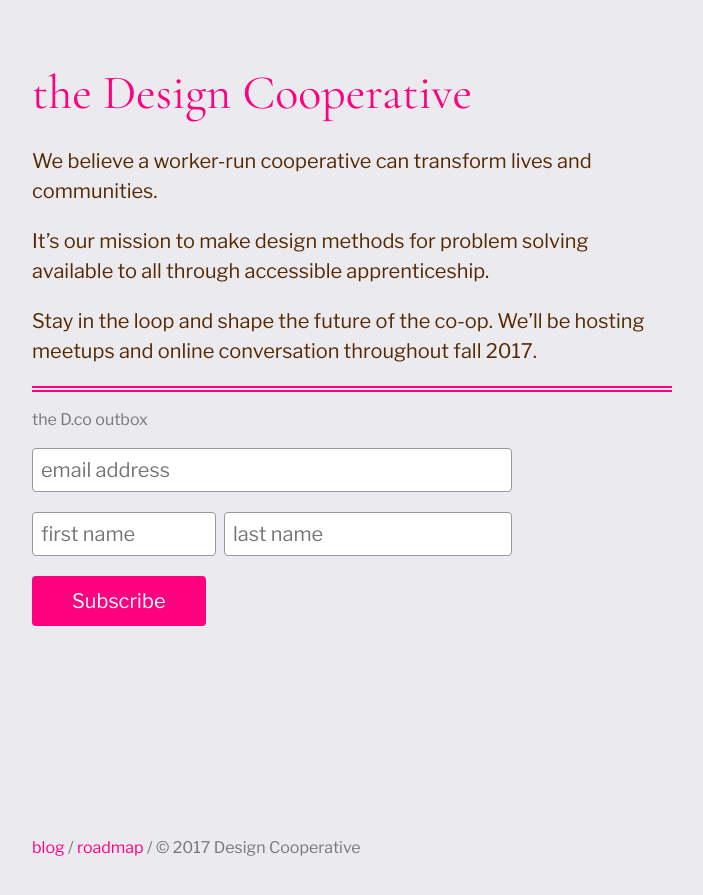
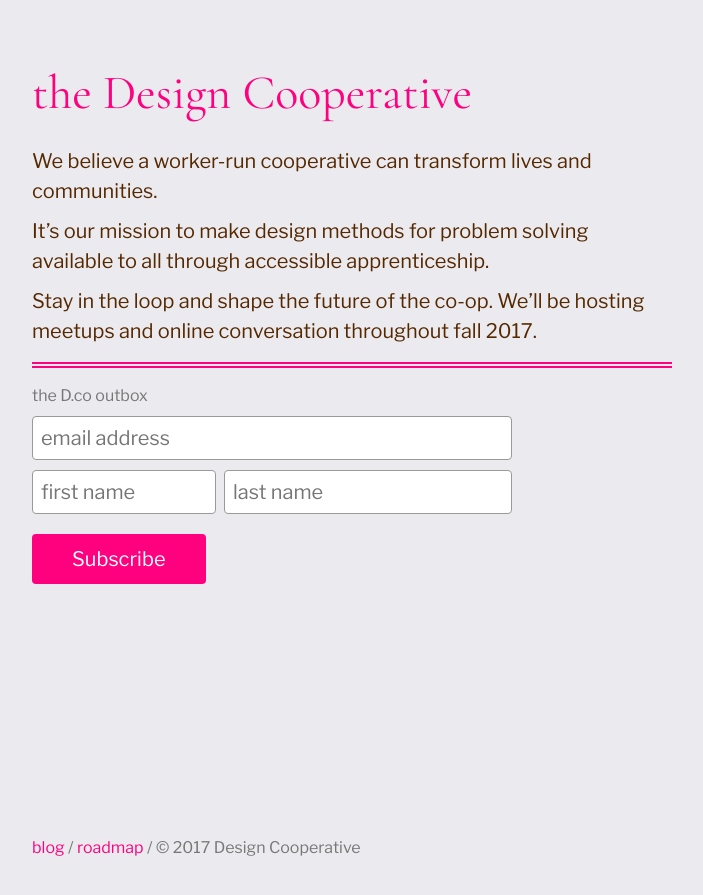
Before and after one commit to designcooperative/designcooperative.github.io, a Jekyll site: the page built from index.md, in a window 1280 px wide. Shown: the top 895 px of the page, without its empty margins (288-991 px from the left). Built offline with Jekyll 4.4.1, drawn with Linux system fonts in a browser that asks for light colours; comment, search, counter and statistics services are not loaded.

```diff
--- a/_config.yml
+++ b/_config.yml
@@ -3,4 +3,6 @@ description: "Write an awesome description for your new site here. It will appea
 
 markdown: kramdown
 permalink: pretty
+excerpt_separator: <!-- more -->
+
 theme: minima
--- a/_layouts/home.html
+++ b/_layouts/home.html
@@ -6,6 +6,8 @@
 <div id="manifesto">
 	{{ page.content | markdownify }}
 </div>
+
+<div class="divider"></div>
 
 <div id="subscribe">
 	<h3>the D.co outbox</h3>
--- a/assets/main.scss.css
+++ b/assets/main.scss.css
@@ -51,6 +51,7 @@ input.field:focus {
 }
 
 input.button {
+	margin-top: .5em;
 	padding: .5em 2em;
 	border: none;
 	cursor: pointer;
@@ -86,12 +87,26 @@ input.button:hover {
 }
 
 #manifesto {
-	border-bottom: 6px double #FF007F;
+	margin-bottom: 1em;
 }
 
 #subscribe {
 	width: 30em;
 	max-width: 100%;
+	margin-top: 1em;
+}
+
+.divider {
+	border-bottom: 6px double #FF007F;
+}
+
+.post-preview {
+	border: 1px solid #FF007F;
+	border-radius: 4px;
+	padding: 1em;
+}
+
+.post-excerpt, .post-content {
 	margin-top: 1em;
 }
 
@@ -118,7 +133,7 @@ input.button:hover {
     background-color: #562800;
 }
 
-h1, .secondary {
+h1, h2, .secondary {
 	color: #FF007F;
 }
 
@@ -129,12 +144,20 @@ h1 {
 	margin-bottom: .5em;
 }
 
+h2 {
+	font-family: "Libre Franklin", sans-serif;
+	font-size: 2em; /* 16 x 1.5 = 24 */
+	font-weight: 400;
+	line-height: 1.5em;
+	margin-bottom: .25em;
+}
+
 h3, .mc-field-group .mce_inline_error:last-child {
 	font-family: "Libre Franklin", sans-serif;
 	font-size: 1em; /* 16 x 1 = 16 */
 	font-weight: 400;
 	line-height: 1.5em;
-	margin-bottom: 1em;
+	margin-bottom: .5em;
 }
 
 h3 {
@@ -146,11 +169,15 @@ p, input, .response {
 	font-size: 1.25em; /* 16 x 1.25 = 20 */
 	font-weight: 400;
 	line-height: 1.5em;
-	margin-bottom: 1em;
+	margin-bottom: .5em;
 }
 
 p, .primary {
 	color: #562800;
+}
+
+p:last-child {
+	margin-bottom: 0;
 }
 
 a, a:visited {
@@ -158,7 +185,7 @@ a, a:visited {
 	text-decoration: none;
 }
 
-h1 a:hover {
+h1 a:hover, h2 a:hover {
 	border-bottom: none;
 }
 
```
Also changed, not shown: _layouts/blog.html (+14 -1 lines), _layouts/post.html (added, +16 -0 lines), _posts/2017-09-26-exciting-things.md (added, +10 -0 lines).
